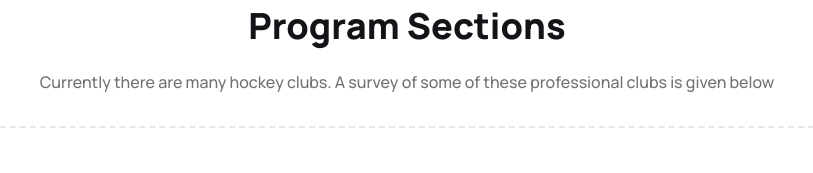
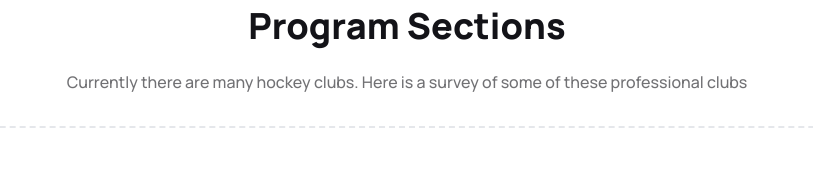
Before and after one commit to Partha-Ds/a-3, a plain HTML site: page index.html in a window 1280 px wide. Shown: the part 1226-1399 px from the top of the page, 233-1046 px from the left. Drawn offline with nearby package versions, Linux system fonts and the light colour scheme.

Commit message:
add detailings

```diff
--- a/index.html
+++ b/index.html
@@ -125,8 +125,8 @@
         <section class="container w-11/12 mx-3 lg:mx-auto mt-12 lg:mt-24 text-center">
             <div class="border-y-2 border-dashed py-6 lg:py-8">
                 <h3 class="text-xl lg:text-4xl font-extrabold  text-[#131318]">Program Sections</h3>
-                <p class="font-medium text-[#13131899] mt-4 lg:mt-6">Currently there are many hockey clubs. A survey of
-                    some of these professional clubs is given below</p>
+                <p class="font-medium text-[#13131899] mt-4 lg:mt-6">Currently there are many hockey clubs. Here is a survey of
+                    some of these professional clubs</p>
             </div>
             <div class="text-left pt-6 lg:pt-12 grid lg:grid-cols-2 gap-6 mb-10 lg:mb-24">
                 <!-- first card -->
```
